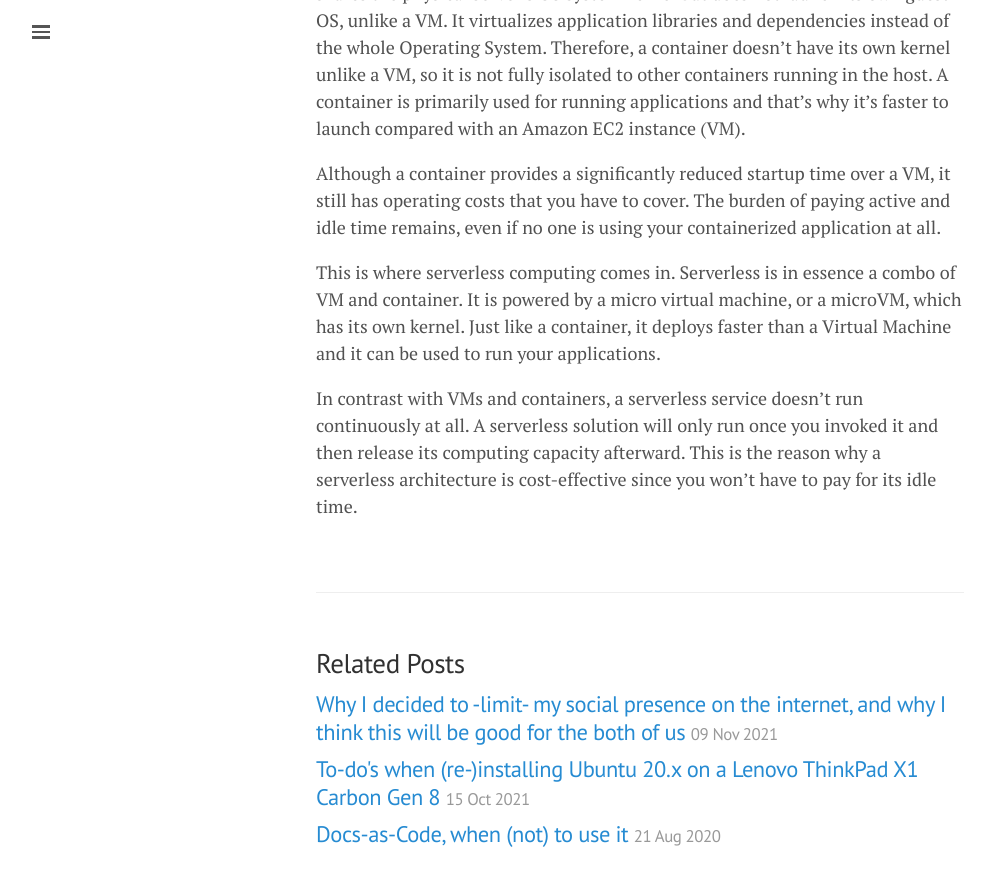
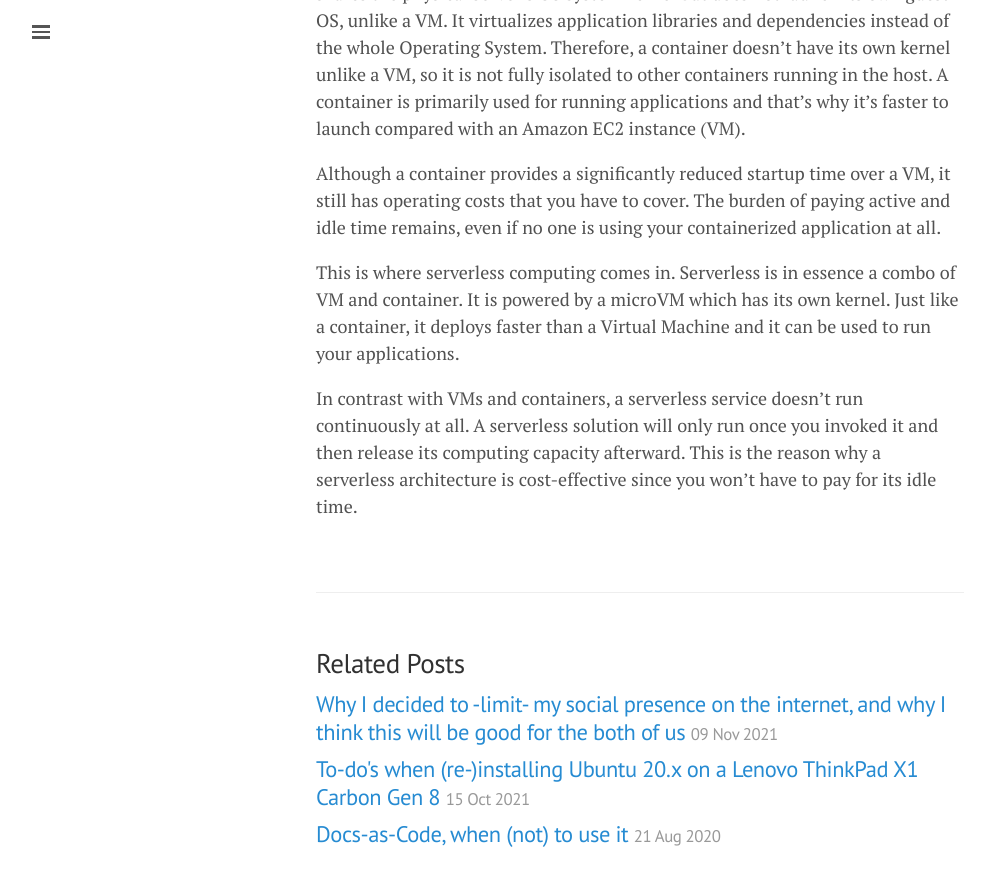
Before and after one commit to lgeurts/lgeurts.github.io, a Jekyll site: the page built from _posts/2022-03-29-what-is-serverless-computing.md, in a window 1280 px wide and 900 px high, scrolled down 1156 px. Shown: the top 886 px of the window, without its empty margins (0-992 px from the left). Built offline with Jekyll 4.4.1, drawn with Linux system fonts in a browser that asks for light colours; nearby versions of some CDN libraries; comment, search, counter and statistics services are not loaded.

Commit message:
Update 2022-03-29-what-is-serverless-computing.md

```diff
--- a/_posts/2022-03-29-what-is-serverless-computing.md
+++ b/_posts/2022-03-29-what-is-serverless-computing.md
@@ -23,6 +23,6 @@ There is also a smaller virtualized entity called containers (Docker). A contain
 
 Although a container provides a significantly reduced startup time over a VM, it still has operating costs that you have to cover. The burden of paying active and idle time remains, even if no one is using your containerized application at all.
 
-This is where serverless computing comes in. Serverless is in essence a combo of VM and container. It is powered by a micro virtual machine, or a microVM, which has its own kernel. Just like a container, it deploys faster than a Virtual Machine and it can be used to run your applications.
+This is where serverless computing comes in. Serverless is in essence a combo of VM and container. It is powered by a microVM which has its own kernel. Just like a container, it deploys faster than a Virtual Machine and it can be used to run your applications.
 
 In contrast with VMs and containers, a serverless service doesn’t run continuously at all. A serverless solution will only run once you invoked it and then release its computing capacity afterward. This is the reason why a serverless architecture is cost-effective since you won’t have to pay for its idle time.
```
